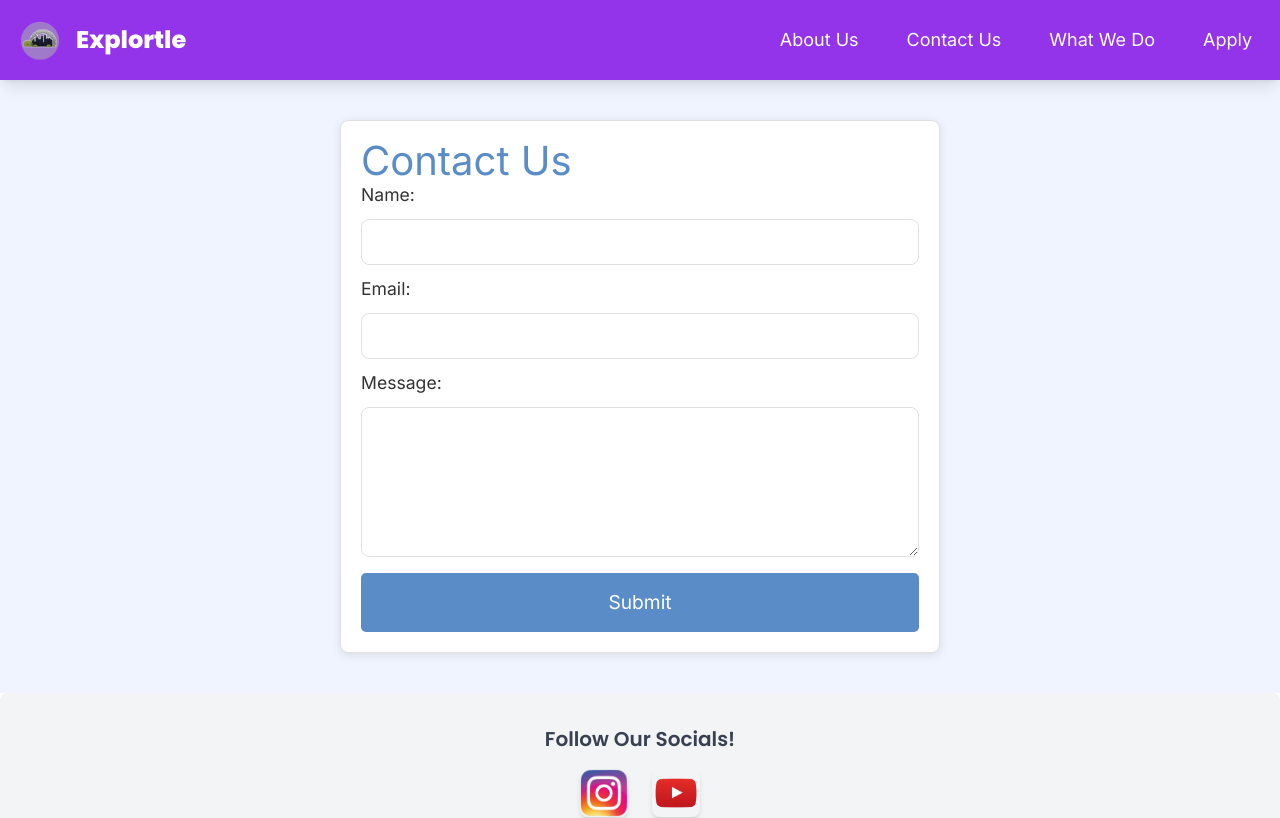
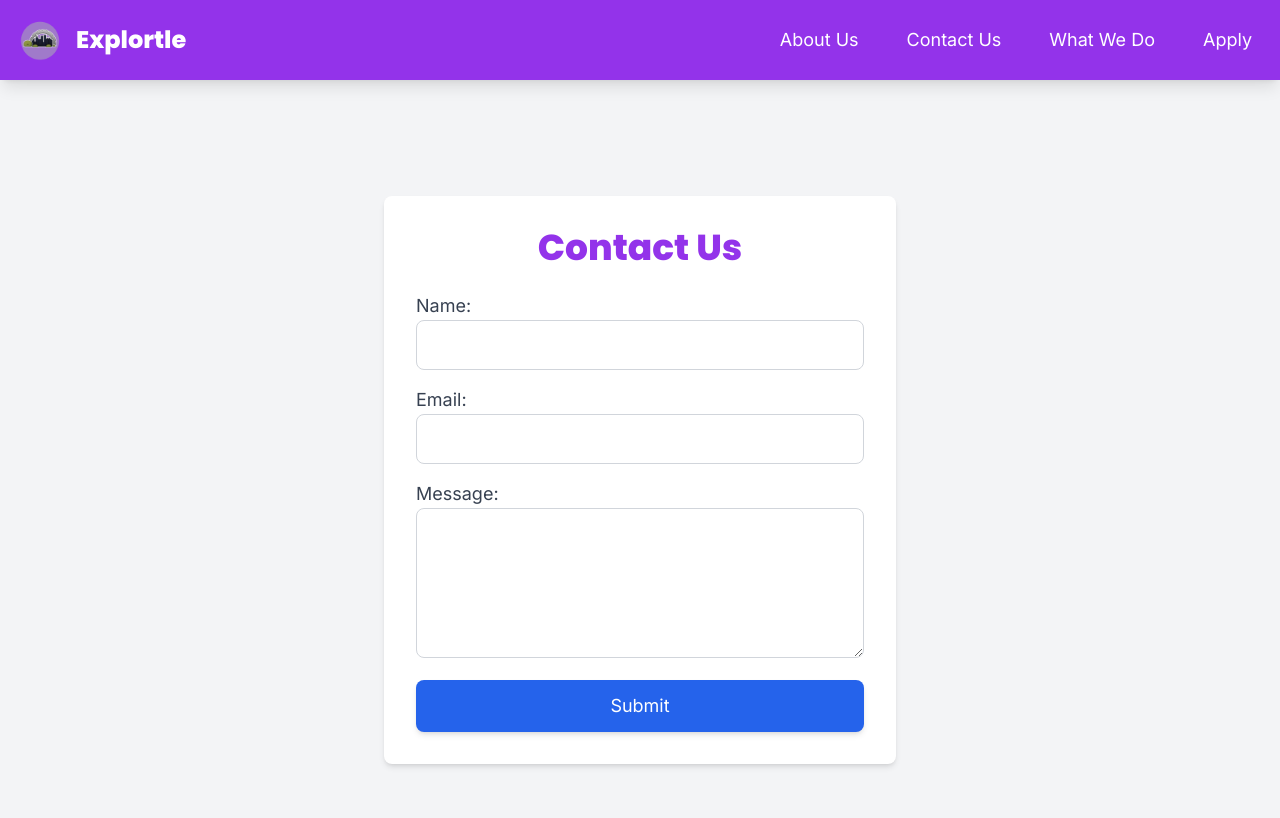
Before and after one commit to Shatterdest/explortle-frontend, a Vue app in the folder explortle/: page /contact in a window 1280 px wide. Shown: the top 818 px of the page. Built offline with nearby package versions, Linux system fonts and the light colour scheme.

Commit message:
next is the slides thing

```diff
--- a/explortle/src/components/quiz/QuizPage.vue
+++ b/explortle/src/components/quiz/QuizPage.vue
@@ -12,15 +12,23 @@
     </div>
 
     <div v-if="quizStarted && !showResults">
-      <div v-for="(question, index) in questions" :key="index" class="question bg-gray-100 p-6 rounded-lg shadow-md my-4">
+      <div
+        v-for="(question, index) in questions"
+        :key="index"
+        class="question bg-gray-100 p-6 rounded-lg shadow-md my-4"
+      >
         <p class="text-lg font-medium text-gray-700">{{ question.text }}</p>
         <div class="options flex justify-center gap-3 mt-4">
           <button
             v-for="option in [1, 2, 3, 4, 5]"
             :key="option"
             @click="selectAnswer(index, option)"
-            :class="{ 'bg-purple-600 text-white': answers[index] === option }"
-            class="px-4 py-2 bg-gray-200 rounded-md hover:bg-purple-500 hover:text-white transition"
+            :class="{
+              'bg-purple-600 text-white': answers[index] === option,
+              'bg-gray-200 text-gray-800 hover:bg-purple-500 hover:text-white':
+                answers[index] !== option
+            }"
+            class="px-4 py-2 rounded-md transition"
           >
             {{ option }}
           </button>
--- a/explortle/src/views/AccomplishmentsView.vue
+++ b/explortle/src/views/AccomplishmentsView.vue
@@ -1,42 +1,59 @@
 <template>
-  <div class="max-w-6xl mx-auto">
-    <h2 class="text-5xl fade-in font-bold">Explortle Impact: Bridging Careers and Curiosity</h2>
-    <p class="mt-6">
+  <div class="max-w-6xl mx-auto px-6 py-12">
+    <h2 class="text-4xl md:text-5xl font-heading font-bold text-purple-600 fade-in text-center">
+      Explortle Impact: Bridging Careers and Curiosity
+    </h2>
+
+    <p class="mt-6 text-lg font-body text-gray-700 leading-relaxed text-center">
       Since our founding, Explortle has made significant strides in connecting students with
-      professional insights across diverse industries. We've successfully engaged approximately 500
-      students through our innovative workshop series, bringing real-world career experiences
-      directly into educational settings. By carefully curating a roster of six distinguished
-      speakers from various technical and professional backgrounds, we've created immersive learning
-      experiences that go beyond traditional classroom instruction. Our speakers represent a wide
-      spectrum of industries, from cutting-edge STEM fields to dynamic financial sectors, offering
-      students unprecedented exposure to professional landscapes. Each workshop is designed to do
-      more than just inform—we aim to inspire. By providing hands-on, interactive sessions, we
-      create meaningful opportunities for underrepresented students to explore potential career
-      paths, spark their curiosity, and envision their future professional selves. Through these
-      targeted initiatives, Explortle is actively working to close the opportunity gap, ensuring
-      that students from all backgrounds have access to meaningful professional insights and
-      inspiration. Our commitment is to transform educational experiences, one workshop at a time.
+      professional insights across diverse industries. We've successfully engaged approximately
+      <span class="font-semibold text-blue-600">500 students</span> through our innovative workshop
+      series, bringing real-world career experiences directly into educational settings.
     </p>
-    <div class="flex justify-center space-x-4">
-      <img class="w-1/2 h-auto" src="../assets/imgs/things/accomplishment/1.jpg" alt="" />
-      <img class="w-1/2 h-auto" src="../assets/imgs/things/accomplishment/2.jpg" alt="" />
+
+    <p class="mt-4 text-lg font-body text-gray-700 leading-relaxed text-center">
+      Our roster of <span class="font-semibold text-blue-600">six distinguished speakers</span> from
+      various professional backgrounds provides immersive learning experiences beyond traditional
+      classroom instruction. Covering fields from
+      <span class="font-bold text-gray-900">emerging STEM fields</span> to
+      <span class="font-bold text-gray-900">fast-paced finance industries</span>,
+      we offer students meaningful exposure to professional landscapes.
+    </p>
+
+    <p class="mt-4 text-lg font-body text-gray-700 leading-relaxed text-center">
+      Our mission is to <span class="font-bold text-gray-900">inspire curiosity</span> through hands-on,
+      interactive workshops. By prioritizing students from underrepresented backgrounds, we aim to
+      <span class="font-bold text-gray-900">expand access to opportunities</span> and ensure every student
+      has access to transformative learning.
+    </p>
+
+    <div class="mt-10 grid grid-cols-1 md:grid-cols-2 gap-6">
+      <img
+        class="w-full h-auto rounded-lg shadow-md hover:shadow-lg transition"
+        src="../assets/imgs/things/accomplishment/1.jpg"
+        alt="Explortle Workshop"
+      />
+      <img
+        class="w-full h-auto rounded-lg shadow-md hover:shadow-lg transition"
+        src="../assets/imgs/things/accomplishment/2.jpg"
+        alt="Explortle Student Engagement"
+      />
     </div>
   </div>
 </template>
 
-<script setup lang="ts"></script>
-
 <style scoped>
-h2,
-h3 {
-  font-family: var(--font-family);
+.fade-in {
+  animation: fadeIn 1s ease-in-out forwards;
+  opacity: 0;
 }
 
-h2 {
-  color: var(--color-primary);
-}
-
-h3 {
-  color: var(--color-text-muted);
+@keyframes fadeIn {
+  from {
+    opacity: 0;
+  }
+  to {
+    opacity: 1;
+  }
 }
 </style>
--- a/explortle/src/views/ApplyView.vue
+++ b/explortle/src/views/ApplyView.vue
@@ -1,7 +1,8 @@
 <template>
-  <div class="container">
-    <div class="embed-wrapper">
-      <iframe class="responsive-iframe"
+  <div class="max-w-3xl mx-auto px-4 py-12">
+    <div class="w-full h-[70vh] rounded-lg shadow-md overflow-hidden">
+      <iframe
+        class="w-full h-full border-none"
         src="https://docs.google.com/forms/d/e/1FAIpQLSfafHDW0qFmP5fJLCF_W1R4lNSTYxM9OMSimMQ5KOprd1xzAA/viewform"
       >
         Loading…
@@ -9,24 +10,3 @@
     </div>
   </div>
 </template>
-
-<script setup lang="ts"></script>
-
-<style scoped>
-.container {
-  width: 80%;
-  max-width: 800px;
-  margin: auto;
-}
-
-.embed-wrapper {
-  width: 100%;
-  height: 60vh;
-}
-
-.responsive-iframe {
-  width: 100%;
-  height: 100%;
-  border: none;
-}
-</style>
--- a/explortle/src/views/ContactView.vue
+++ b/explortle/src/views/ContactView.vue
@@ -1,27 +1,50 @@
 <template>
-  <main class="contact-main">
-    <div class="contact-us-form card">
-      <h2 class="text-5xl">Contact Us</h2>
-      <form @submit.prevent="submitForm">
+  <main class="bg-gray-100 flex items-center justify-center min-h-screen px-4">
+    <div class="bg-white rounded-lg shadow-md p-8 max-w-lg w-full">
+      <h2 class="text-4xl font-heading font-bold text-purple-600 text-center mb-6">Contact Us</h2>
+
+      <form @submit.prevent="submitForm" class="space-y-4">
         <div>
-          <label for="name" class="text-lg">Name:</label>
-          <input type="text" v-model="form.name" id="name" required />
+          <label for="name" class="block text-lg font-body text-gray-700">Name:</label>
+          <input
+            type="text"
+            v-model="form.name"
+            id="name"
+            required
+            class="w-full p-3 border border-gray-300 rounded-lg focus:ring focus:ring-purple-300"
+          />
         </div>
 
         <div>
-          <label for="email" class="text-lg">Email:</label>
-          <input type="email" v-model="form.email" id="email" required />
+          <label for="email" class="block text-lg font-body text-gray-700">Email:</label>
+          <input
+            type="email"
+            v-model="form.email"
+            id="email"
+            required
+            class="w-full p-3 border border-gray-300 rounded-lg focus:ring focus:ring-purple-300"
+          />
         </div>
 
         <div>
-          <label for="message" class="text-lg">Message:</label>
-          <textarea v-model="form.message" id="message" required></textarea>
+          <label for="message" class="block text-lg font-body text-gray-700">Message:</label>
+          <textarea
+            v-model="form.message"
+            id="message"
+            required
+            class="w-full p-3 border border-gray-300 rounded-lg min-h-[150px] focus:ring focus:ring-purple-300"
+          ></textarea>
         </div>
 
-        <button type="submit" class="button">Submit</button>
+        <button
+          type="submit"
+          class="w-full bg-blue-600 text-white text-lg font-medium px-6 py-3 rounded-lg shadow-md hover:bg-blue-700 transition"
+        >
+          Submit
+        </button>
       </form>
-      <h1 :class="statusClass">{{ statusMessage }}</h1>
 
+      <p v-if="statusMessage" :class="statusClass" class="text-center font-body mt-4">{{ statusMessage }}</p>
     </div>
   </main>
 </template>
@@ -30,7 +53,6 @@
 import { ref, reactive } from 'vue';
 import emailjs from 'emailjs-com';
 
-// Reactive form state
 const form = reactive({
   name: '',
   email: '',
@@ -63,15 +85,15 @@ const submitForm = async () => {
     try {
       await sendContactForm();
       statusMessage.value = 'Your message has been sent successfully!';
-      statusClass.value = 'success';
+      statusClass.value = 'text-green-600 font-medium';
       resetForm();
     } catch (error) {
       statusMessage.value = 'There was an error sending your message. Please try again later.';
-      statusClass.value = 'error';
+      statusClass.value = 'text-red-600 font-medium';
     }
   } else {
     statusMessage.value = 'Please fill in all required fields.';
-    statusClass.value = 'error';
+    statusClass.value = 'text-red-600 font-medium';
   }
 };
 
@@ -81,69 +103,3 @@ const resetForm = () => {
   form.message = '';
 };
 </script>
-
-
-<style scoped>
-.contact-main {
-  background-color: #f0f4ff;
-  padding: 40px 0;
-}
-
-.contact-us-form {
-  max-width: 600px;
-  margin: 0 auto;
-  padding: 20px;
-}
-
-input,
-textarea {
-  width: 100%;
-  padding: 10px;
-  margin: 10px 0;
-  border: 1px solid #e0e0e0;
-  border-radius: 8px;
-}
-
-textarea {
-  min-height: 150px;
-}
-
-button {
-  width: 100%;
-  padding: 15px;
-  background-color: #5a8dc8;
-  color: white;
-  border: none;
-  border-radius: 5px;
-  font-size: 1.2em;
-  cursor: pointer;
-  transition: background-color 0.3s;
-}
-
-button:hover {
-  background-color: #4a7dc3;
-}
-
-p.success {
-  color: green;
-}
-
-p.error {
-  color: red;
-}
-
-.text-lg {
-  font-size: 1.1em;
-}
-
-.text-5xl {
-  font-size: 2.5em;
-}
-
-.card {
-  background-color: white;
-  border: 1px solid #e0e0e0;
-  border-radius: 8px;
-  box-shadow: 0 2px 10px rgba(0, 0, 0, 0.1);
-}
-</style>
--- a/explortle/tailwind.config.js
+++ b/explortle/tailwind.config.js
@@ -5,7 +5,7 @@ export default {
     extend: {
       fontFamily: {
         heading: ['Poppins', 'sans-serif'],
-        body: ['Inter', 'sans-serif']
+        body: ['Inter', 'sans-serif'],
       }
     }
   },
```
